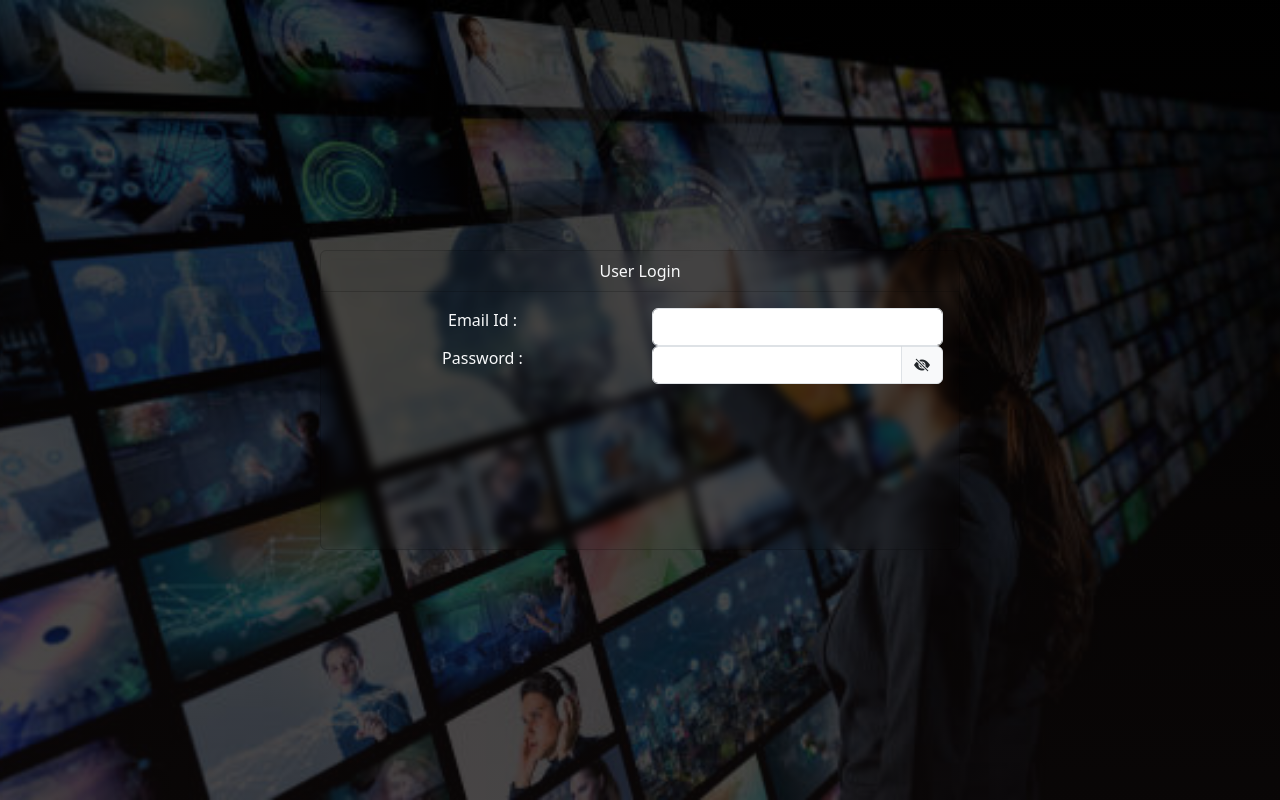
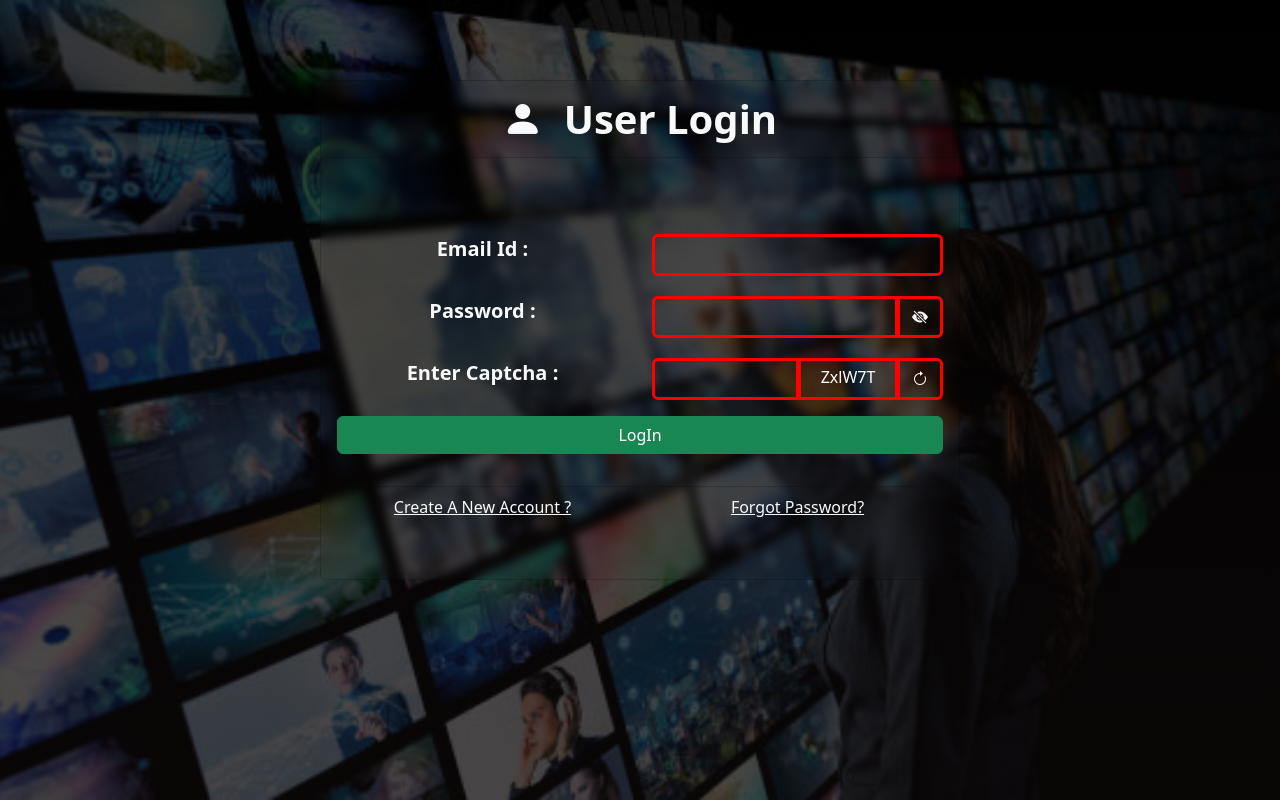
Before and after one commit to Himanshu12866/library-project, a React (Create React App) app: page /userlogin in a window 1280 px wide. Built offline with nearby package versions, Linux system fonts and the light colour scheme.

Commit message:
"Updated UserLogin component with new functionality and styling"

```diff
--- a/src/components/userLogin.jsx
+++ b/src/components/userLogin.jsx
@@ -1,10 +1,33 @@
 
-import "../styles/iserlogin.css"
+import { useEffect, useState } from "react"
+import useCapcha from "../Hooks/capcha"
+import "../styles/iserlogin.css";
+import { Link } from "react-router-dom";
 export default function UserLogin() {
+    const [otp, setOtp] = useState("");
+    const [type, setType] = useState("password")
+    const [eye, setEye] = useState("bi bi-eye-slash-fill")
+    function Generate() {
+        let code = useCapcha()
+        setOtp(code)
+    }
+    function ShowPsw() {
+        if (type === "password") {
+            setType("text")
+            setEye("bi bi-eye-fill")
+        }
+        else {
+            setType("password")
+            setEye("bi bi-eye-slash-fill")
+        }
+    }
+    useEffect(() => {
+        Generate()
+    }, [])
     return (
-        <div className="home-box-1 d-flex justify-content-center align-items-center">
+        <div className="home-box-1 d-flex justify-content-center ">
             <div className="card w-50" id="CardId" >
-                <div className="card-header text-light">User Login</div>
+                <div className="card-header text-light"> <span className="bi bi-person-fill">&nbsp;</span> User Login</div>
                 <form>
                     <div className="card-body">
                         <div className="row">
@@ -17,20 +40,46 @@ export default function UserLogin() {
                         </div>
                         <div className="row">
                             <div className="col-lg-6">
-                                <label className="form-label text-light">Password :</label>
+                                <label className="form-label text-light w-100">Password :</label>
+                            </div>
+                            <div className="col-lg-6">
+                                <div className="input-group">
+                                    <input type={type} className="form-control text-light"></input>
+                                    <span className={`input-group-text ${eye}`} onClick={ShowPsw} style={{ backgroundColor: "transparent", color: "white", border: "3px solid red" }}></span>
+                                </div>
+                            </div>
+                        </div>
+                        <div className="row">
+                            <div className="col-lg-6">
+                                <label className="form-label text-light">Enter Captcha :</label>
                             </div>
                             <div className="col-lg-6">
                                 <div className="input-group">
                                     <input className="form-control text-light"></input>
-                                    <span className="input-group-text bi bi-eye-slash-fill"></span>
+                                    <span className="input-gruop-text px-3 py-1" style={{ backgroundColor: "transparent", color: "white", border: "3px solid red", width: "100px" }}>{otp}</span>
+                                    <span onClick={Generate} className="input-group-text bi bi-arrow-clockwise" style={{ backgroundColor: "transparent", color: "white", border: "3px solid red", cursor: "pointer" }}></span>
                                 </div>
                             </div>
                         </div>
+                        <div className="my-3">
+                            <button className="btn btn-success w-100">LogIn</button>
+                        </div>
+                    </div>
+                </form>
+                <div className="card-footer">
+                    <div className="row">
+                        <div className="col-lg-6">
+                            <Link to="" className="form-label text-light">Create A New Account ?</Link>
+                        </div>
+                        <div className="col-lg-6">
+                            <Link to="" className="form-label text-light">Forgot Password?</Link>
+                        </div>
 
                     </div>
-                </form>
+                </div>
 
             </div>
+
 
         </div>
     )
--- a/src/styles/iserlogin.css
+++ b/src/styles/iserlogin.css
@@ -1,8 +1,30 @@
 .home-box-1 #CardId {
+  margin-top: 80px;
   color: white;
   background-color: transparent;
   backdrop-filter: blur(5px);
-  height: 300px;
+  height: 500px;
+}
+.home-box-1 #CardId .card-header {
+  font-size: 40px;
+  font-weight: bold;
+}
+.home-box-1 #CardId form {
+  margin-top: 20px;
+}
+.home-box-1 #CardId form .card-body {
+  margin-top: 20px;
+}
+.home-box-1 #CardId form .card-body .row {
+  margin-top: 20px;
+}
+.home-box-1 #CardId form .card-body .row .col-lg-6 label {
+  font-size: 20px;
+  font-weight: bold;
+}
+.home-box-1 #CardId form .card-body .row .col-lg-6 input {
+  background-color: transparent;
+  border: 3px solid red;
 }
 
 /*# sourceMappingURL=iserlogin.css.map */
--- a/src/styles/userlogin.scss
+++ b/src/styles/userlogin.scss
@@ -1,8 +1,40 @@
 .home-box-1 {
     #CardId {
+        margin-top: 80px;
         color: white;
         background-color: transparent;
         backdrop-filter: blur(5px);
-        height: 300px;
+        height: 500px;
+
+        .card-header {
+            font-size: 40px;
+            font-weight: bold;
+        }
+
+        form {
+            margin-top: 20px;
+
+            .card-body {
+                margin-top: 20px;
+
+                .row {
+                    margin-top: 20px;
+
+                    .col-lg-6 {
+                        label {
+                            font-size: 20px;
+                            font-weight: bold;
+
+                        }
+
+                        input {
+                            background-color: transparent;
+                            border: 3px solid red;
+                        }
+
+                    }
+                }
+            }
+        }
     }
 }
```
Also changed, not shown: 1 other file (tests, documents, lock files or other folders).
